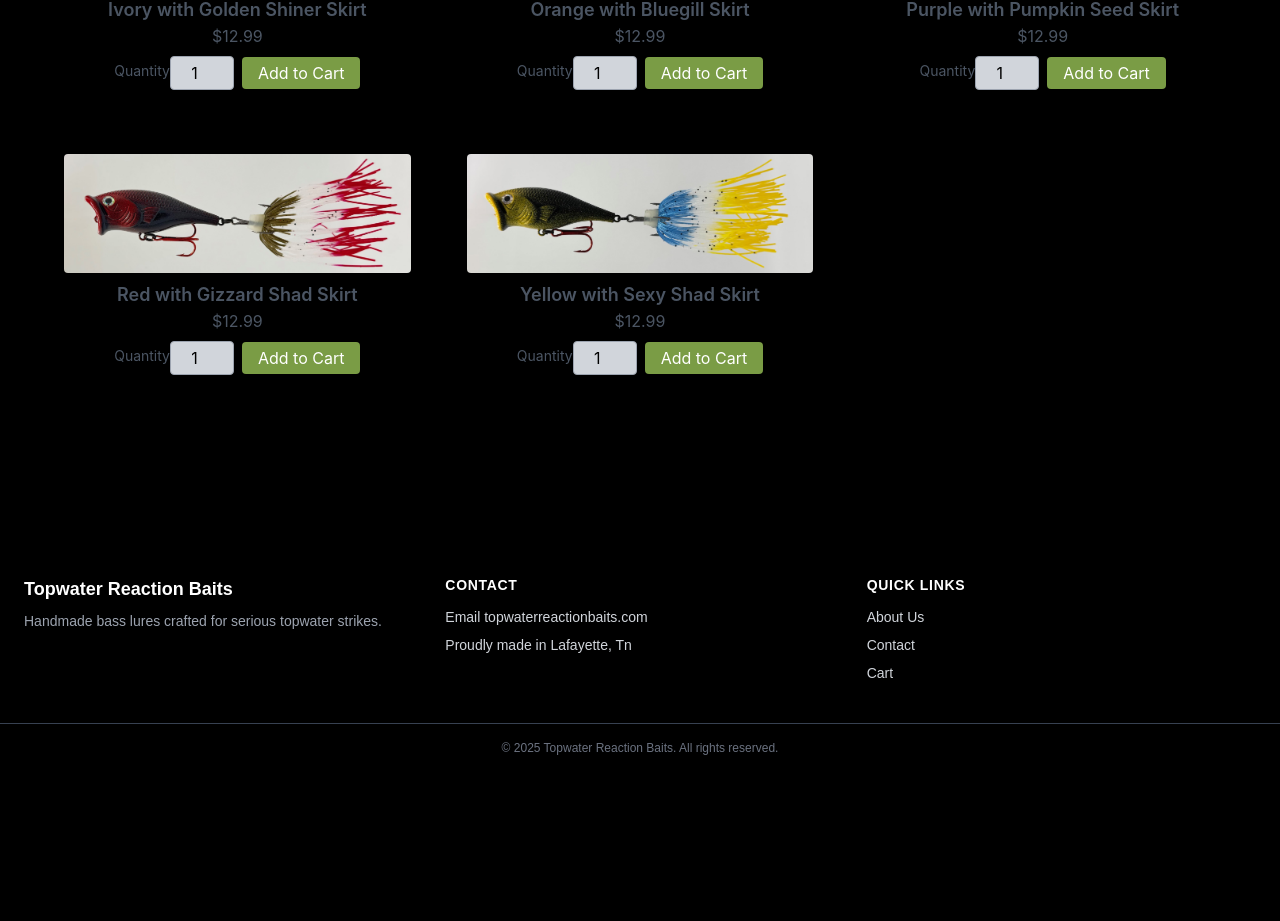
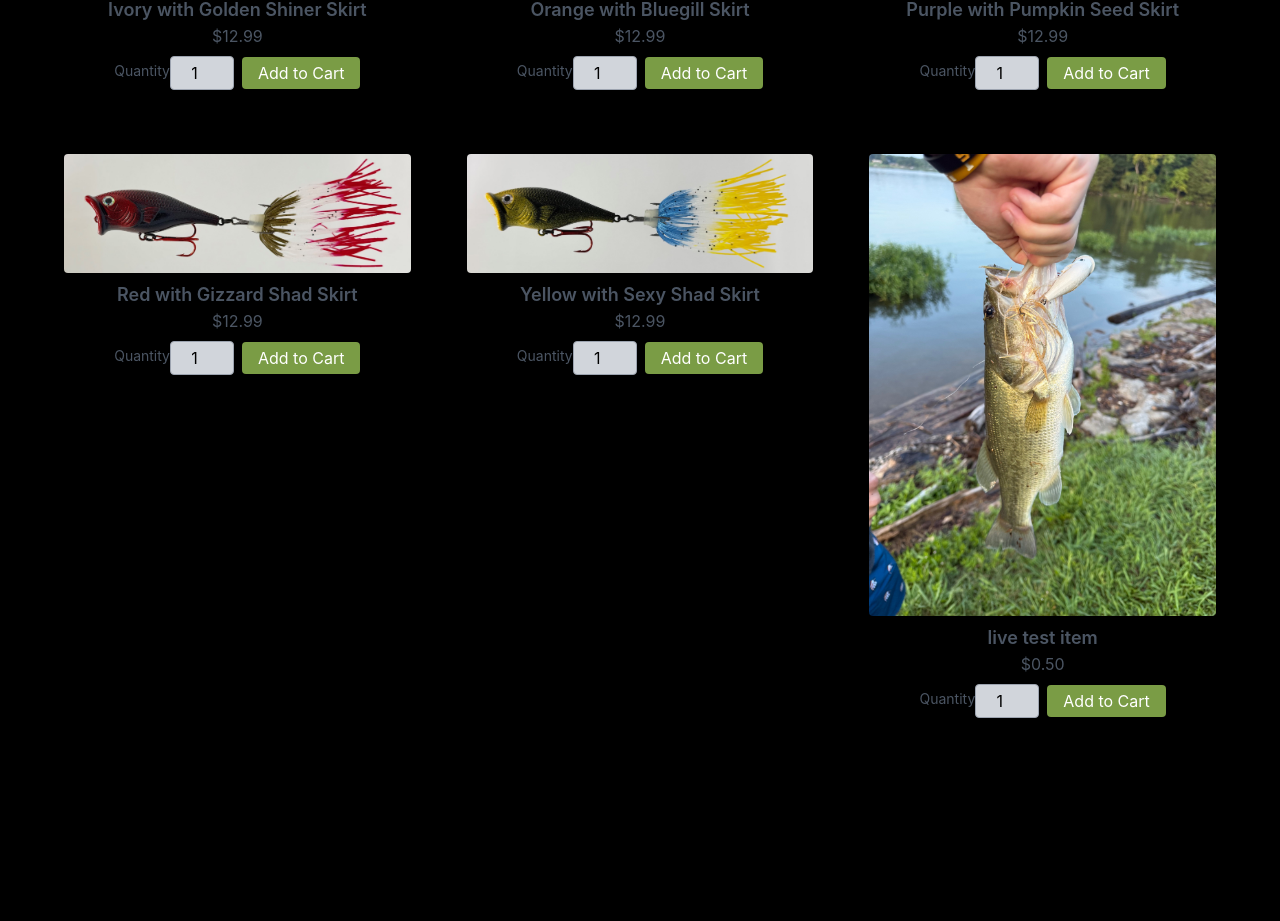
Before and after one commit to andejam2/topwater-reaction, a Next.js app: page /gilled-popper in a window 1280 px wide. Shown: the part 738-1659 px from the top of the page. Before the commit the page ends 1510 px from the top, so only its background shows below. Built offline with nearby package versions, Linux system fonts and the light colour scheme.

Commit message:
live test item

```diff
--- a/src/app/gilled-popper/page.js
+++ b/src/app/gilled-popper/page.js
@@ -64,6 +64,13 @@ export default function GilledPopperPage() {
             image: "/gilledpopperyellowblack1.jpg",
             priceId: priceIds["gilled-yellowsexyshad"]
         },
+        {
+            id:"livetestitem",
+            name: "live test item",
+            price: 0.50,
+            image: "smallbass.jpg",
+            priceId: priceIds["livetestitem"]
+        },
 
     ]
     return (
```
Also changed, not shown: src/app/lib/priceIds.js.
